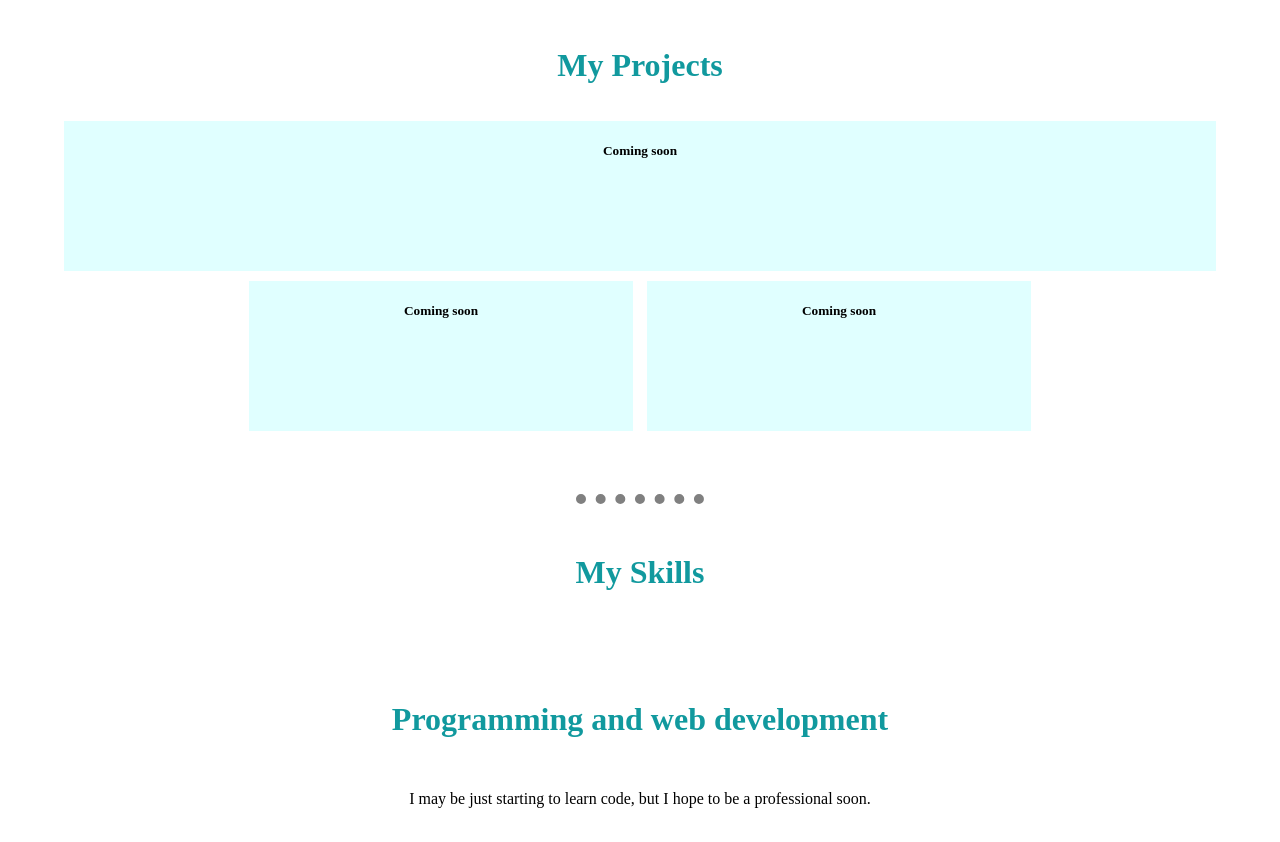
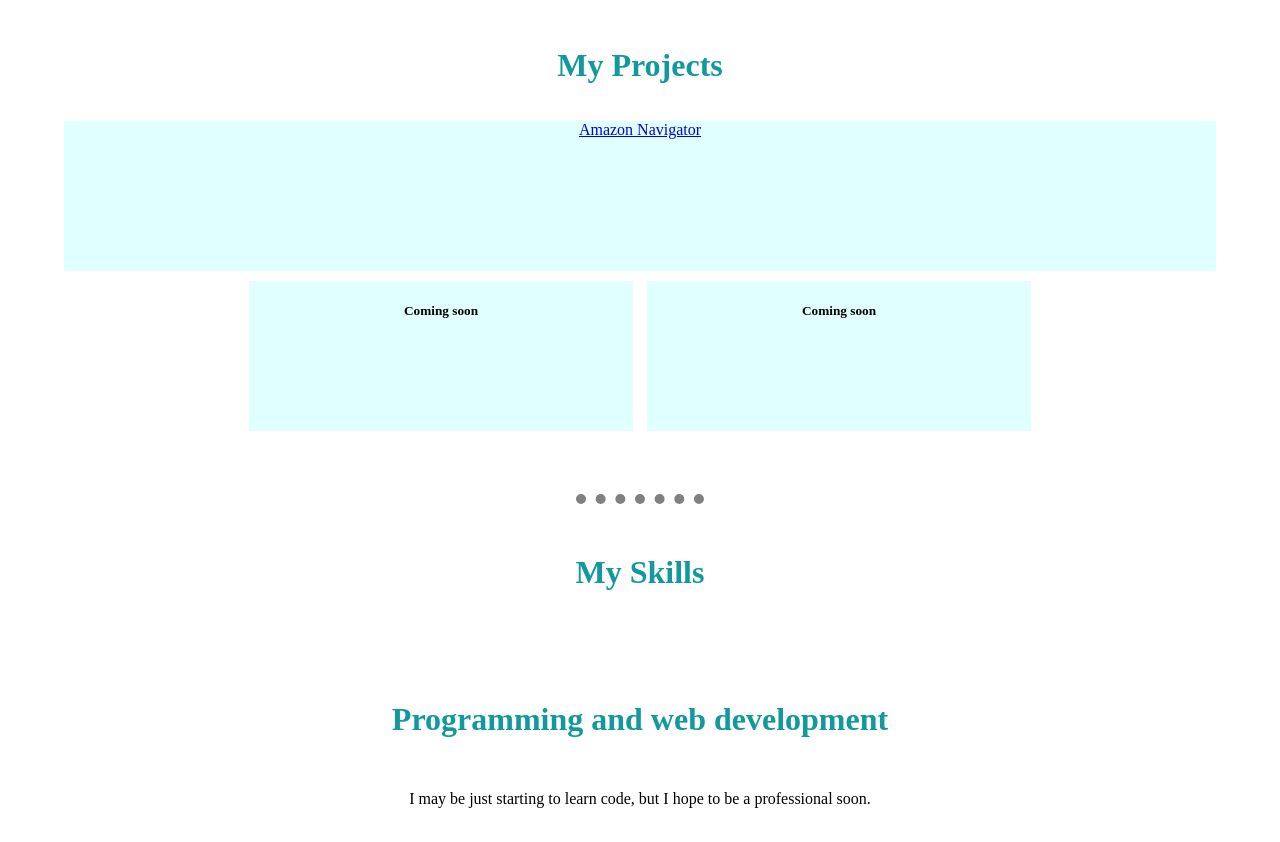
Before and after one commit to MicahDeaton/MySite, a plain HTML site: page index.HTML in a window 1280 px wide. Shown: the part 1981-2823 px from the top of the page. Drawn offline with Linux system fonts and the light colour scheme.

Commit message:
added first project

```diff
--- a/index.HTML
+++ b/index.HTML
@@ -51,7 +51,7 @@
       <section class="projects">
         <h3>My Projects</h3>
         <div class="projBox proj1">
-          <h5>Coming soon</h5>
+          <a href="https://alla0810.github.io/Group9/">Amazon Navigator</a>
         </div>
         <div class="projBox">
           <h5>Coming soon</h5>
```
